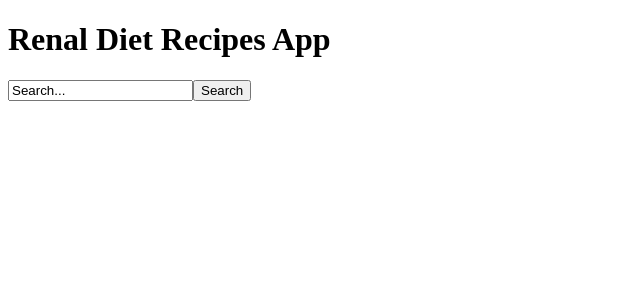
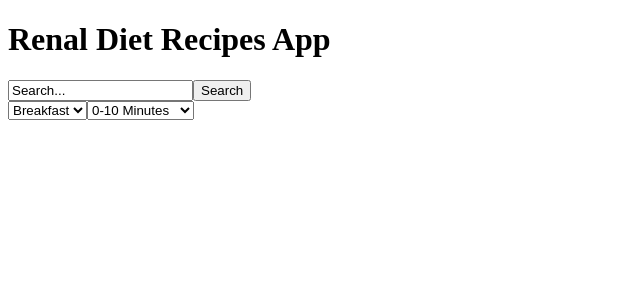
Before and after one commit to jwaddell10/Renal-Diet-Recipes, a React (Vite) app: page / in a window 1280 px wide. Shown: the top 300 px of the page, without its empty margins (0-640 px from the left). Built offline with nearby package versions, Linux system fonts and the light colour scheme.

Commit message:
added recipe filters

```diff
--- a/src/components/InputField.jsx
+++ b/src/components/InputField.jsx
@@ -1,4 +1,5 @@
 import useFetchAPI from "./FetchAPI";
+import RecipeFilters from "./RecipeFilters";
 
 function InputField() {
   function search(formData) {
@@ -6,10 +7,14 @@ function InputField() {
     alert(`You searched for ${query}`);
   }
   return (
-    <form onSubmit={search}>
+    <div>
+        <form onSubmit={search}>
       <input name="recipe" type="text" label="text" defaultValue="Search..." />
       <button type="submit">Search</button>
     </form>
+    <RecipeFilters />
+    </div>
+
   );
 }
 
--- a/src/components/RecipeFilters.jsx
+++ b/src/components/RecipeFilters.jsx
@@ -0,0 +1,19 @@
+function RecipeFilters() {
+  return (
+    <div>
+      <select name="mealtime" id="mealtime">
+        <option value="breakfast">Breakfast</option>
+        <option value="lunch">Lunch</option>
+        <option value="dinner">Dinner</option>
+        <option value="snack">Snack</option>
+      </select>
+      <select name="cooktime" id="cooktime">
+        <option value="short">0-10 Minutes</option>
+        <option value="medium">10-20 Minutes</option>
+        <option value="long">20+ Minutes</option>
+      </select>
+    </div>
+  );
+}
+
+export default RecipeFilters;
```
